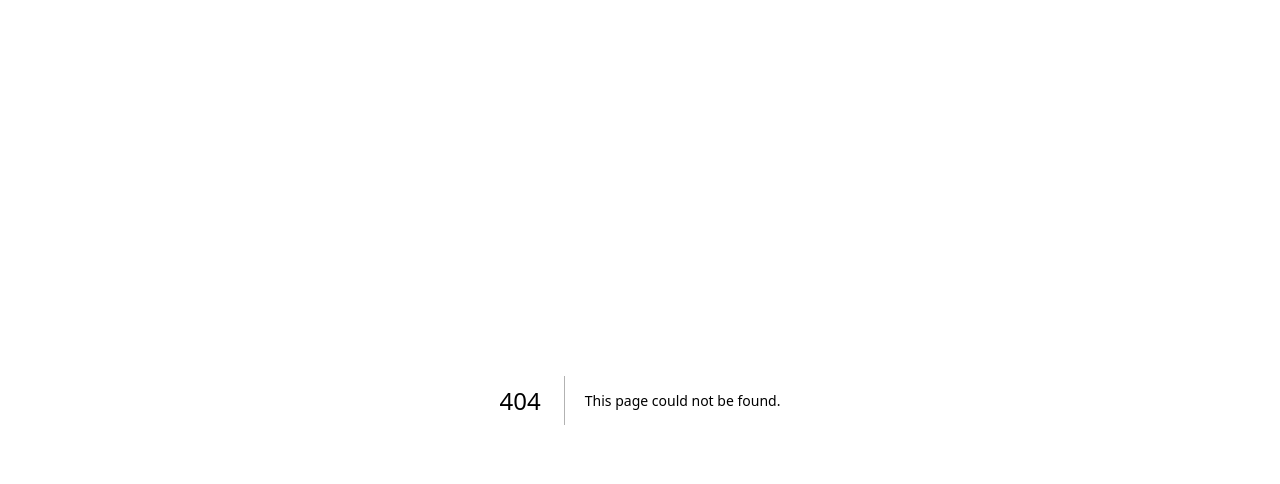
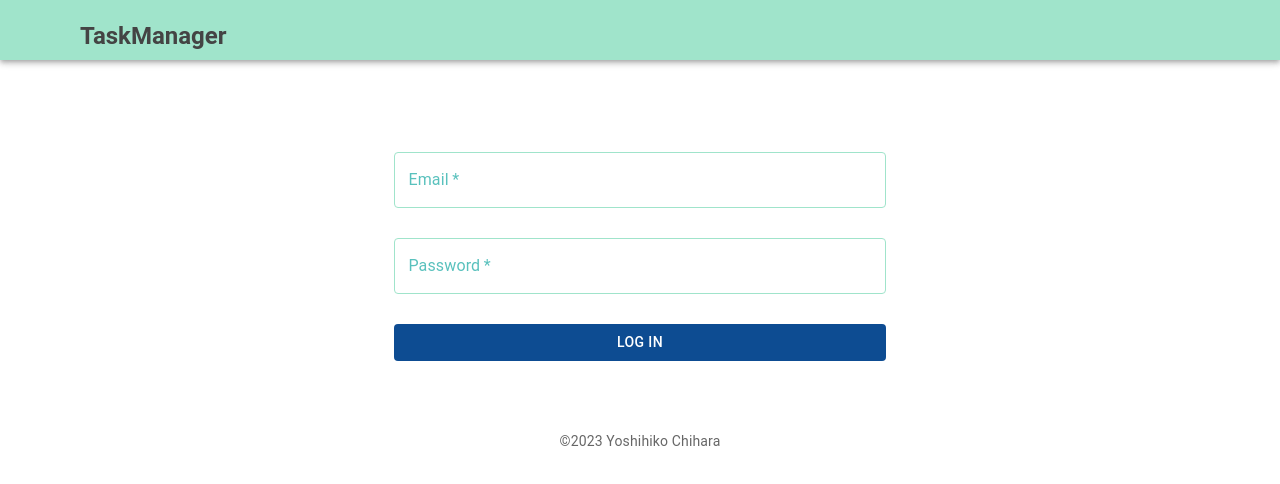
Before and after one commit to cntn-jr/laravel-next-typescript2, a Next.js app in the folder front/: page /login in a window 1280 px wide. Before the commit this address had no page. Shown: the top 484 px of the page. Built offline with nearby package versions, Linux system fonts and the light colour scheme.

Commit message:
add: create login page

```diff
--- /dev/null
+++ b/front/components/CustomStyles/CustomButton.ts
@@ -0,0 +1,21 @@
+import { AppColor } from "@/styles/AppColor"
+import { Button, styled } from "@mui/material"
+
+const basic = styled(Button)({
+    color: "#fff",
+    backgroundColor: AppColor.accent,
+    borderColor: AppColor.accent,
+    "&:hover": {
+        backgroundColor: AppColor.accentHover,
+        borderColor: AppColor.accent,
+        boxShadow: "none",
+    },
+    "&:active": {},
+    "&:focus": {
+        backgroundColor: AppColor.accentFocus,
+    },
+})
+
+export const CustomButton = {
+    basic,
+}
--- /dev/null
+++ b/front/components/CustomStyles/CustomTextField.ts
@@ -0,0 +1,27 @@
+import { AppColor } from "@/styles/AppColor"
+import { TextField } from "@mui/material"
+import { styled } from "@mui/system"
+
+const basic = styled(TextField)({
+    "& label": {
+        color: AppColor.other,
+    },
+    "& .MuiInput-underline:after": {
+        // borderBottomColor: '',
+    },
+    "& .MuiOutlinedInput-root": {
+        "& fieldset": {
+            borderColor: AppColor.main,
+        },
+        "&:hover fieldset": {
+            borderColor: AppColor.mainHover,
+        },
+        "&.Mui-focused fieldset": {
+            borderColor: AppColor.accentFocus,
+        },
+    },
+})
+
+export const CustomTextField = {
+    basic,
+}
--- /dev/null
+++ b/front/components/atoms/BasicCard.tsx
@@ -0,0 +1,25 @@
+import { Stack } from "@mui/material"
+import { ReactNode } from "react"
+
+type Props = { children: ReactNode }
+
+export const BasicCard = (props: Props) => {
+    const { children } = props
+    return (
+        <Stack
+            component="form"
+            spacing="30px"
+            sx={{
+                width: "60%",
+                borderColor: "#fff",
+                mt: "40px",
+                mx: "auto",
+                px: "10px",
+                py: "20px",
+                borderRadius: "5px",
+            }}
+        >
+            {children}
+        </Stack>
+    )
+}
--- /dev/null
+++ b/front/pages/login.tsx
@@ -0,0 +1,38 @@
+import { BasicCard } from "@/components/atoms/BasicCard"
+import { CustomButton } from "@/components/CustomStyles/CustomButton"
+import { CustomTextField } from "@/components/CustomStyles/CustomTextField"
+import { AppAuthLayout } from "@/components/template/AppAuthLayout"
+
+const login = () => {
+    const BasicTextField = CustomTextField.basic
+    const BasicButton = CustomButton.basic
+    return (
+        <AppAuthLayout>
+            <BasicCard>
+                <BasicTextField
+                    type="email"
+                    label="Email"
+                    fullWidth
+                    required
+                    margin="normal"
+                    // onChange={changeEmail}
+                    // error={error}
+                    // disabled={loading}
+                />
+                <BasicTextField
+                    type="password"
+                    label="Password"
+                    fullWidth
+                    required
+                    margin="normal"
+                    // onChange={changePassword}
+                    // error={error}
+                    // disabled={loading}
+                />
+                <BasicButton>Log in</BasicButton>
+            </BasicCard>
+        </AppAuthLayout>
+    )
+}
+
+export default login
```
